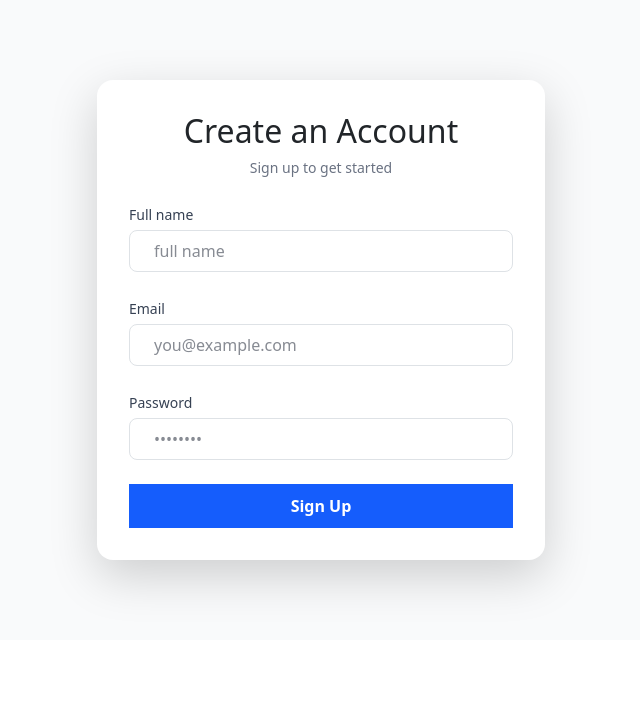
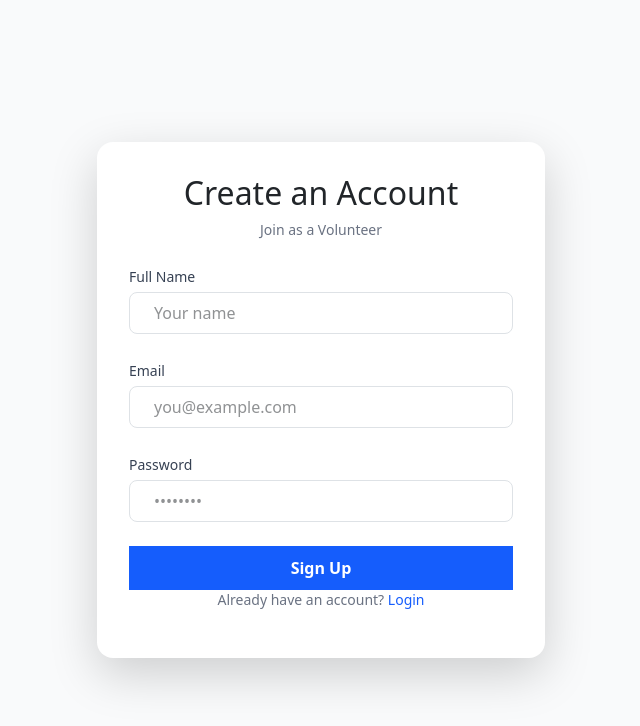
Before and after one commit to Ayushmangit/yuvalinkFrontendHack, a React (Vite) app: page /register in a window 1280 px wide. Shown: the top 726 px of the page, without its empty margins (319-959 px from the left). Built offline with nearby package versions, Linux system fonts and the light colour scheme.

Commit message:
changes in register

```diff
--- a/src/components/Landing.jsx
+++ b/src/components/Landing.jsx
@@ -28,18 +28,22 @@ const Landing = () => {
           </p>
 
           <div className="flex justify-center gap-4">
+          {/* Login */}
           <Link
             to="/login"
-              className="text-3xl hover:bg-[#1f3357]-700 px-6 py-3 rounded-xl font-bold transition"
+            className="bg-[#1F3347] hover:bg-[#274a6d] px-6 py-3 rounded-xl font-semibold transition"
           >
             Login
           </Link>
-            {/* <Link
-              to="/dashboard"
-              className="bg-white/10 border border-white/30 px-6 py-3 rounded-xl font-semibold hover:bg-white/20 transition"
-            > */}
-              {/* Admin Dashboard */}
-            {/* </Link> */}
+
+          {/* Register */}
+          <Link
+            to="/register"
+            className="bg-white/10 border border-white/30 px-6 py-3 rounded-xl font-semibold
+                      hover:bg-white/20 transition"
+          >
+            Register
+          </Link>
         </div>
         </div>
       </section>
@@ -121,12 +125,23 @@ const Landing = () => {
           matters.
         </p>
 
+        <div className="flex justify-center gap-4">
   <Link
-          to="/login"
-          className="bg-white text-blue-700 px-8 py-3 rounded-xl font-semibold hover:bg-gray-100 transition"
+    to="/register"
+    className="bg-white text-blue-700 px-8 py-3 rounded-xl font-semibold
+               hover:bg-gray-100 transition"
   >
     Join as Volunteer
   </Link>
+
+  <Link
+    to="/login"
+    className="bg-white/20 text-white px-8 py-3 rounded-xl font-semibold
+               hover:bg-white/30 transition"
+  >
+    Login
+  </Link>
+</div>
       </section>
 
       {/* FOOTER */}
--- a/src/components/Register.jsx
+++ b/src/components/Register.jsx
@@ -5,19 +5,28 @@ import { useAuth } from "../context/AuthContext";
 const Register = () => {
   const { register } = useAuth();
   const navigate = useNavigate();
+
+  const [fullName, setFullName] = useState("");
   const [email, setEmail] = useState("");
   const [password, setPassword] = useState("");
-  const [fullName, setFullName] = useState("")
+  const [error, setError] = useState("");
 
   const handleSubmit = async (e) => {
     e.preventDefault();
-    const data = await register(fullName, email, password);
-    localStorage.setItem("token", data.token);
-    navigate("/dashboard");
+
+    try {
+      const data = await register(fullName, email, password);
+      localStorage.setItem("token", data.token);
+
+      // ✅ redirect to volunteer dashboard
+      navigate("/volunteer");
+    } catch (err) {
+      setError("Registration failed. Try again.");
+    }
   };
 
   return (
-    <div className="min-h-[80vh] flex items-center justify-center bg-gray-50 px-4">
+    <div className="min-h-screen flex items-center justify-center bg-gray-50 px-4">
       <form
         onSubmit={handleSubmit}
         className="w-full max-w-md space-y-6 rounded-2xl bg-white p-8 shadow-lg"
@@ -28,25 +37,33 @@ const Register = () => {
             Create an Account
           </h2>
           <p className="mt-2 text-sm text-gray-500">
-            Sign up to get started
+            Join as a Volunteer
           </p>
         </div>
 
-        {/* Full Name*/}
+        {/* Error */}
+        {error && (
+          <div className="rounded-md bg-red-50 px-4 py-2 text-sm text-red-600">
+            {error}
+          </div>
+        )}
 
+        {/* Full Name */}
         <div>
           <label className="block text-sm font-medium text-gray-700">
-            Full name
+            Full Name
           </label>
           <input
             type="text"
-            placeholder="full name"
+            placeholder="Your name"
             onChange={(e) => setFullName(e.target.value)}
-            className="mt-1 w-full rounded-lg border border-gray-300 px-4 py-2 text-gray-900
-                     focus:border-blue-500 focus:outline-none focus:ring-2 focus:ring-blue-500"
             required
+            className="mt-1 w-full rounded-lg border border-gray-300 px-4 py-2
+                       focus:border-blue-500 focus:outline-none focus:ring-2 focus:ring-blue-500"
           />
         </div>
+
+        {/* Email */}
         <div>
           <label className="block text-sm font-medium text-gray-700">
             Email
@@ -55,9 +72,9 @@ const Register = () => {
             type="email"
             placeholder="you@example.com"
             onChange={(e) => setEmail(e.target.value)}
-            className="mt-1 w-full rounded-lg border border-gray-300 px-4 py-2 text-gray-900
-                     focus:border-blue-500 focus:outline-none focus:ring-2 focus:ring-blue-500"
             required
+            className="mt-1 w-full rounded-lg border border-gray-300 px-4 py-2
+                       focus:border-blue-500 focus:outline-none focus:ring-2 focus:ring-blue-500"
           />
         </div>
 
@@ -70,9 +87,9 @@ const Register = () => {
             type="password"
             placeholder="••••••••"
             onChange={(e) => setPassword(e.target.value)}
-            className="mt-1 w-full rounded-lg border border-gray-300 px-4 py-2 text-gray-900
-                     focus:border-blue-500 focus:outline-none focus:ring-2 focus:ring-blue-500"
             required
+            className="mt-1 w-full rounded-lg border border-gray-300 px-4 py-2
+                       focus:border-blue-500 focus:outline-none focus:ring-2 focus:ring-blue-500"
           />
         </div>
 
@@ -80,10 +97,21 @@ const Register = () => {
         <button
           type="submit"
           className="w-full rounded-lg bg-blue-600 py-2.5 font-semibold text-white
-                   transition hover:bg-blue-700 focus:outline-none focus:ring-2 focus:ring-blue-500"
+                     transition hover:bg-blue-700"
         >
           Sign Up
         </button>
+
+        {/* Login link */}
+        <p className="text-center text-sm text-gray-500">
+          Already have an account?{" "}
+          <span
+            onClick={() => navigate("/login")}
+            className="text-blue-600 cursor-pointer hover:underline"
+          >
+            Login
+          </span>
+        </p>
       </form>
     </div>
   );
```
Lines whose indentation alone changed are shown as unchanged.
